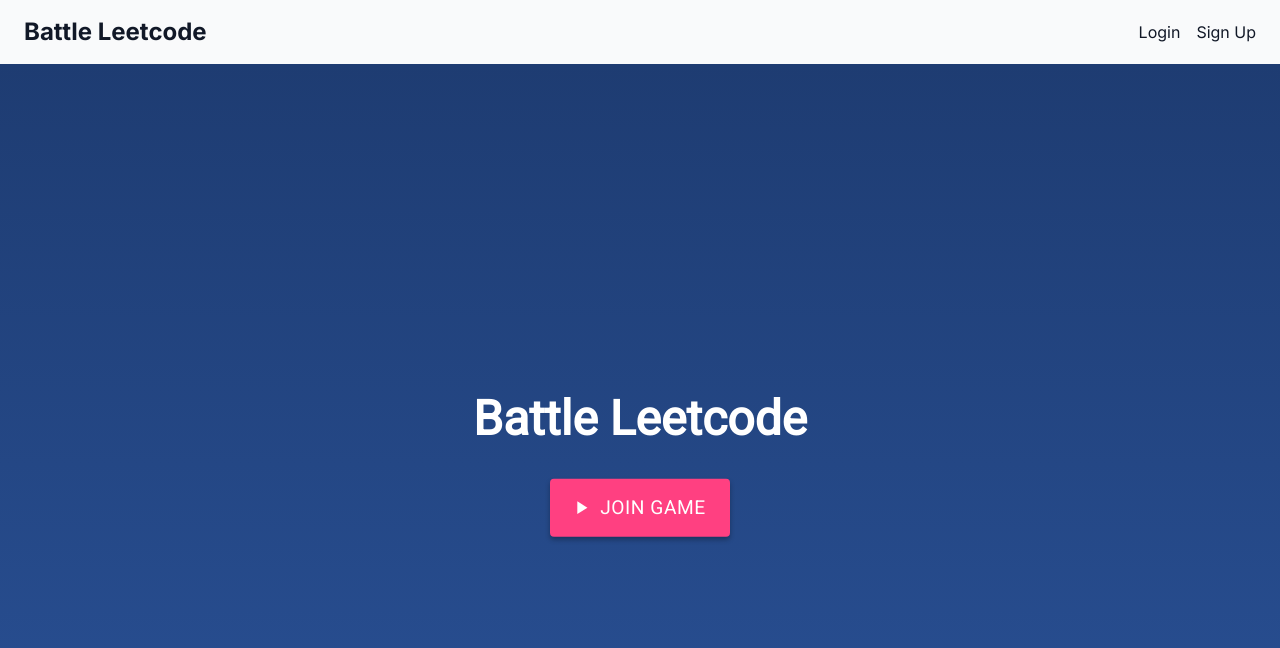
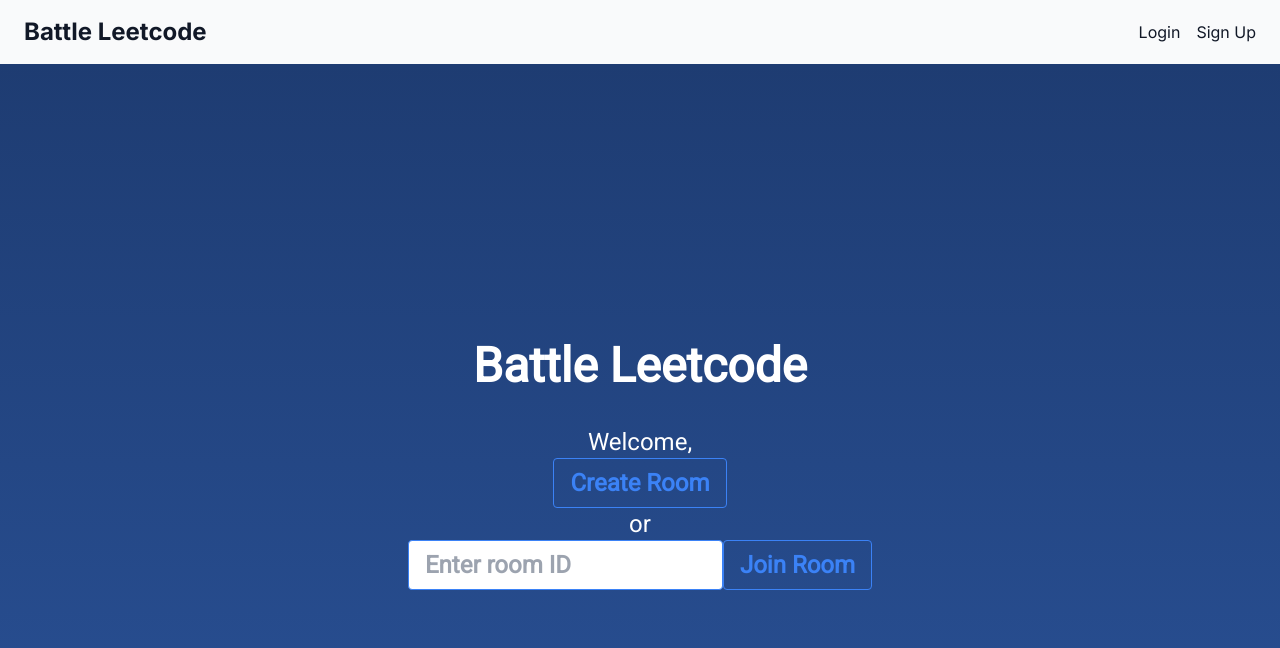
Before and after one commit to virocodes/battle-leetcode, a Next.js app: page / in a window 1280 px wide. Shown: the top 648 px of the page. Built offline with nearby package versions, Linux system fonts and the light colour scheme; no server answers.

Commit message:
manually merging chatroom

```diff
--- /dev/null
+++ b/app/battle/[roomId]/page.js
@@ -0,0 +1,89 @@
+'use client'
+import React, { useState, useEffect } from 'react';
+import Split from 'react-split';
+import { twoSum } from '@/app/utils/problems/two-sum';
+import Image from 'next/image';
+import Playground from '@/app/components/Playground';
+import HealthBar from '@/app/components/HealthBar';
+import { useUser } from '@clerk/nextjs'
+
+import { useAuth } from '@clerk/nextjs'; // Clerk authentication hook
+import { db } from '../../firebase/firebaseConfig'; // Firebase Firestore configuration
+import { collection, addDoc } from "firebase/firestore";
+import { fetchRandomProblem } from '../utils/problems'; // Utility function to fetch problems
+
+export default function Battle() {
+    const { isLoaded, isSignedIn, user } = useUser()
+
+    const [playerHealth, setPlayerHealth] = useState(63);
+    const [opponentHealth, setOpponentHealth] = useState(50);
+    const [problem, setProblem] = useState(twoSum);
+
+    // useEffect(() => {
+    //     const getProblem = async () => {
+    //         const problemData = await fetchRandomProblem();
+    //         setProblem(problemData);
+    //     };
+    //     getProblem();
+    // }, []);
+
+    return (
+        <Split className="split h-screen dark:bg-dark-layer-1 dark:text-white" direction="horizontal" sizes={[50, 50]} minSize={100}>
+
+            {/* Left */}
+            <div className="p-4 overflow-auto">
+                {/* Battle Status */}
+                <div className="w-full p-4 overflow-auto">
+                    <h1 className="text-center text-2xl font-bold mb-4">Battle Status</h1>
+                    <HealthBar label="Player" health={playerHealth} />
+                    <HealthBar label="Opponent" health={opponentHealth} />
+                </div>
+
+                {/* Problem Section */}
+                <h1 className="text-2xl font-bold ">{problem?.title}</h1>
+                <div className="p-4">
+
+                    {/* Problem Statement */}
+                    <div dangerouslySetInnerHTML={{ __html: problem.problemStatement }} />
+
+                    {/* Exaples */}
+                    <div className='mt-4'>
+                        {problem.examples.map((example, index) => (
+                            <div key={example.id}>
+                                <p className='font-medium '>Example {index + 1}: </p>
+                                {example.img && <Image src={example.img} alt='' className='mt-3' />}
+                                <div className='example-card'>
+                                    <pre>
+                                        <strong className=''>Input: </strong> {example.inputText}
+                                        <br />
+                                        <strong>Output:</strong>
+                                        {example.outputText} <br />
+                                        {example.explanation && (
+                                            <>
+                                                <strong>Explanation:</strong> {example.explanation}
+                                            </>
+                                        )}
+                                    </pre>
+                                </div>
+                            </div>
+                        ))}
+                    </div>
+
+                    {/* Constraints */}
+                    <div className='my-8 pb-4'>
+                        <div className='text-sm font-medium'>Constraints:</div>
+                        <ul className='ml-5 list-disc '>
+                            <div dangerouslySetInnerHTML={{ __html: problem.constraints }} />
+                        </ul>
+                    </div>
+
+                </div>
+            </div>
+
+            {/* Right */}
+            <Playground problem={problem} user={user} setOpponentHealth={setOpponentHealth} setPlayerHealth={setPlayerHealth} playerHealth={playerHealth} opponentHealth={opponentHealth} />
+
+        </Split>
+
+    );
+}
--- a/app/firebase/firebaseConfig.js
+++ b/app/firebase/firebaseConfig.js
@@ -2,6 +2,7 @@
 import { initializeApp } from "firebase/app";
 import { getAnalytics } from "firebase/analytics";
 import { getFirestore } from "firebase/firestore"; // Import Firestore
+import { getDatabase } from "firebase/database";
 
 // Firebase configuration using environment variables
 const firebaseConfig = {
@@ -24,5 +25,6 @@ if (typeof window !== 'undefined') {
 }
 
 const db = getFirestore(app); // Initialize Firestore
+const database = getDatabase(app)
 
-export { app, analytics, db };
+export { app, analytics, db, database };
--- a/app/page.js
+++ b/app/page.js
@@ -5,8 +5,25 @@ import { Button, Container, Typography, Box } from '@mui/material';
 import PlayArrowIcon from '@mui/icons-material/PlayArrow'; // Importing the Play icon
 import '@fontsource/roboto';  // Importing the Roboto font
 
-export default function HomePage() {
+import { useUser } from "@clerk/clerk-react";
+import { push, ref } from "firebase/database";
+import { useState } from 'react';
+import { database } from './firebase/firebaseConfig';
+
+export default function Home() {
+    const { isSignedIn, user, isLoaded } = useUser();
+    const [roomId, setRoomId] = useState('');
     const router = useRouter();
+
+    const handleCreateRoom = () => {
+        const newRoomRef = push(ref(database, 'rooms'));
+        const newRoomId = newRoomRef.key;
+        router.push(`/battle/${newRoomId}`);
+    }
+
+    const handleJoinRoom = () => {
+        router.push(`/battle/${roomId}`);
+    }
 
     const handleJoinGame = () => {
         router.push('/waiting');
@@ -34,7 +51,7 @@ export default function HomePage() {
                 <Typography variant="h3" gutterBottom sx={{ fontWeight: 'bold', mb: 4 }}>
                     Battle Leetcode
                 </Typography>
-                <Button
+                {/* <Button
                     variant="contained"
                     color="secondary"
                     size="large"
@@ -63,7 +80,18 @@ export default function HomePage() {
                     }}
                 >
                     Join Game
-                </Button>
+                </Button> */}
+                <h2 className="text-2xl">Welcome, {user?.fullName}</h2>
+                <button onClick={handleCreateRoom} className="text-2xl font-bold text-blue-500 border border-blue-500 rounded px-4 py-2 hover:bg-blue-500 hover:text-white">Create Room</button>
+                <p className="text-2xl">or</p>
+                <input
+                    className="text-2xl font-bold text-blue-500 border border-blue-500 rounded px-4 py-2"
+                    type="text"
+                    placeholder="Enter room ID"
+                    value={roomId}
+                    onChange={(e) => setRoomId(e.target.value)}
+                />
+                <button onClick={handleJoinRoom} className="text-2xl font-bold text-blue-500 border border-blue-500 rounded px-4 py-2 hover:bg-blue-500 hover:text-white">Join Room</button>
             </Container>
         </Box>
     );
```
